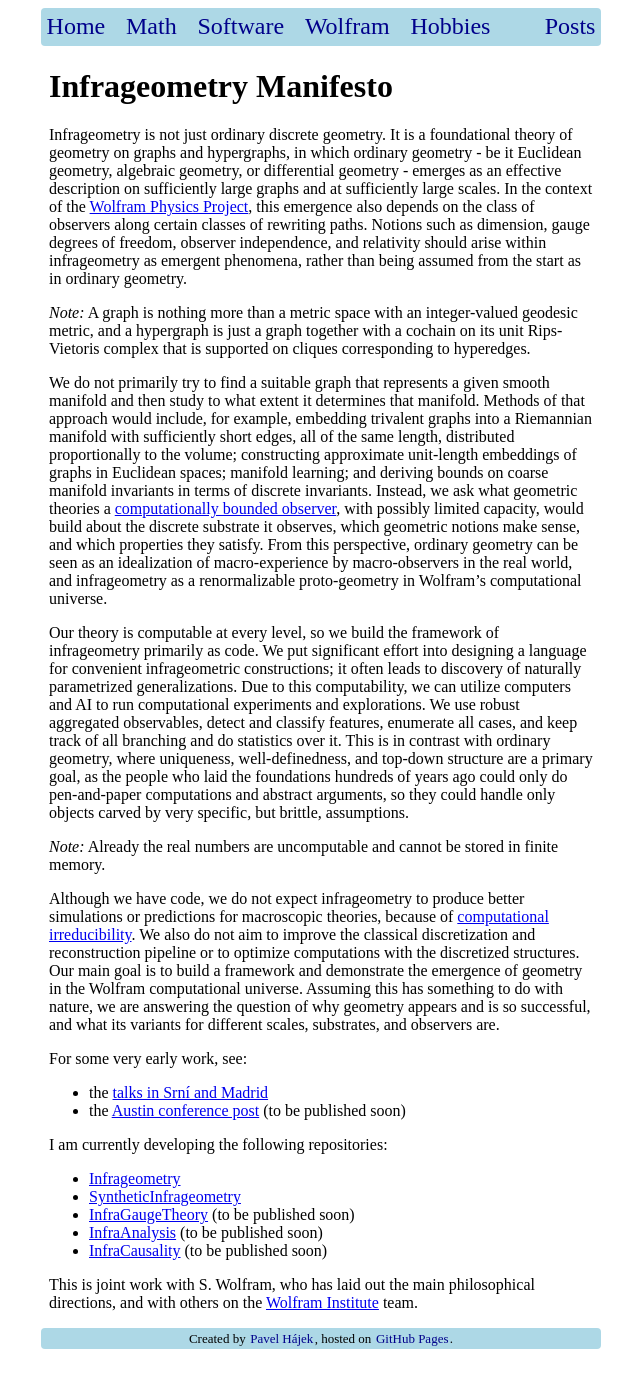
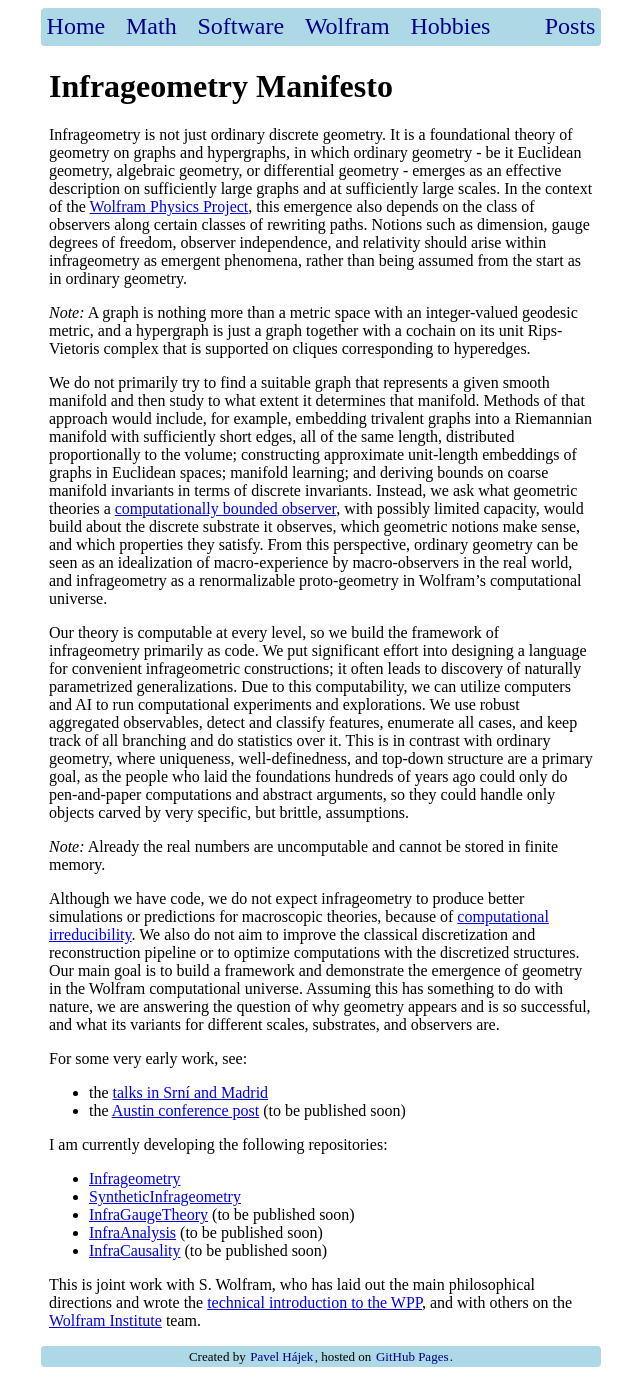
Before and after one commit to p135246/p135246.github.io, a Jekyll site: the page built from Wolfram/_posts/2026-05-30-infrageometry-manifesto.md, in a window 1280 px wide. Shown: the whole page, without its empty margins (319-959 px from the left). Built offline with Jekyll 4.4.1, drawn with Linux system fonts in a browser that asks for light colours; our own code applies the rules of GitHub Pages for plain Markdown files; comment, search, counter and statistics services are not loaded.

Commit message:
Point WPP link to emergent-geometry section

```diff
--- a/Wolfram/_posts/2026-05-30-infrageometry-manifesto.md
+++ b/Wolfram/_posts/2026-05-30-infrageometry-manifesto.md
@@ -45,7 +45,7 @@ I am currently developing the following repositories:
 - [InfraAnalysis](https://github.com/WolframInstitute/InfraAnalysis) (to be published soon)
 - [InfraCausality](https://github.com/WolframInstitute/InfraCausality) (to be published soon)
 
-This is joint work with S. Wolfram, who has laid out the main philosophical directions, and with others on the [Wolfram Institute][WI] team.
+This is joint work with S. Wolfram, who has laid out the main philosophical directions and wrote the [technical introduction to the WPP](https://www.wolframphysics.org/technical-introduction/limiting-behavior-and-emergent-geometry/), and with others on the [Wolfram Institute][WI] team.
 
 [WP]: https://www.wolframphysics.org/
 [talks]: /wolfram/2026/03/31/talks-infrageometry-srni-madrid.html
```
